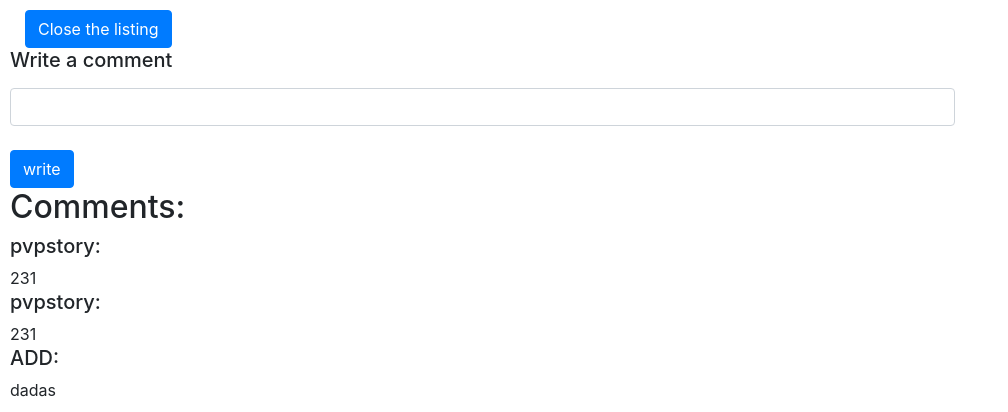
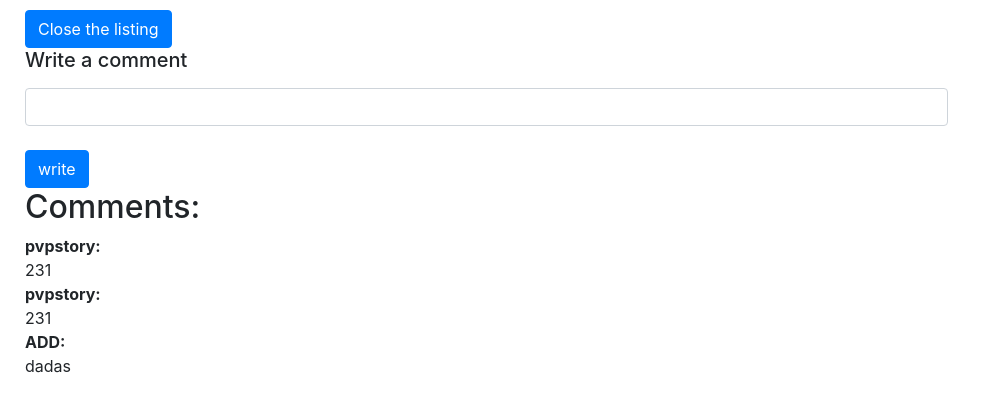
Before and after one commit to pvpstory/Commerce, a Django app: page /listing/11 in a window 1280 px wide. Shown: the part 551-963 px from the top of the page, without its empty margins (0-1008 px from the left). After the commit the page ends 924 px from the top, so only its background shows below. Run offline with Django 3.2, Linux system fonts and the light colour scheme; a user stored in the database is signed in; data comes from the database, SQL or seed files in the repository; both versions use the stored data as it was after the commit; some libraries are stand-ins or nearby versions.

Commit message:
bug fixes

```diff
--- a/auctions/templates/auctions/layout.html
+++ b/auctions/templates/auctions/layout.html
@@ -8,6 +8,8 @@
         <link href="{% static 'auctions/styles.css' %}" rel="stylesheet">
     </head>
     <body>
+
+
         <h1>Auctions</h1>
         <div>
             {% if user.is_authenticated %}
@@ -27,9 +29,7 @@
                 <li>
                     <a class="nav-link" href="{% url 'new_listing' %}">New Listing</a>
                 </li>
-                <li class="nav-item">
-                    <a class="nav-link" href="{% url 'logout' %}">Log Out</a>
-                </li>
+
                 <li class="nav-item">
                     <a class="nav-link" href="{% url 'watchlist' %}">Watchlist</a>
 
@@ -41,6 +41,9 @@
                 <li class="nav-item">
                     <a class="nav-link" href="{% url 'closed' %}"> Recently closed</a>
 
+                </li>
+                 <li class="nav-item">
+                    <a class="nav-link" href="{% url 'logout' %}">Log Out</a>
                 </li>
             {% else %}
                 <li class="nav-item">
--- a/auctions/templates/auctions/listing.html
+++ b/auctions/templates/auctions/listing.html
@@ -74,10 +74,9 @@
         <form action="{% url 'watchlist' %}" method="post">
         <div class="form-group">
             {% csrf_token %}
-            <input type="hidden" name="listing_id" value="{{ listing.id }}">
-            <br>
+            <input type="hidden" name="listing_id" value="{{ listing.id }}"><br>
             <input type="number" id="new_bid" name="new_bid" class="form-control w-25" placeholder="bid"><br>
-            <input type="submit" name="make_a_bid" value="Place bid"class="btn btn-primary">
+            <input type="submit" name="make_a_bid" value="Place bid" class="btn btn-primary">
              </div>
         </form>
 
@@ -91,33 +90,29 @@
                 <input type="submit" name="close_listing" value="Close the listing"class="btn btn-primary">
 
             </form>
-            </div>
+
             {% endif %}
 
         <form action="{% url 'watchlist' %}" method="post">
             {% csrf_token %}
-            <h5>
-            <label for="comment" class="form-label">Write a comment</label>
-                </h5>
+            <h5> <label for="comment" class="form-label">Write a comment</label> </h5>
             <input type="text" id="comment" name="comment" class="form-control w-75"><br>
             <input type="hidden" name="listing_id" value="{{ listing.id }}">
             <input type="submit" name="add_comment" value="write"class="btn btn-primary">
         </form>
         <h2>Comments:</h2>
         {% for comment in comments %}
+                <b>
+    {{ comment.creator.username }}:
+                </b><br>
+         {{ comment.comment }}<br>
 
-
-                <h5>
-    {{ comment.creator.username }}:
-                </h5>
-
-
-         {{ comment.comment }}
 
 
 
 
     {% endfor %}
+         </div>
     {% endif %}
     {% endif %}
 
--- a/auctions/templates/auctions/new_listing.html
+++ b/auctions/templates/auctions/new_listing.html
@@ -23,7 +23,7 @@
             </div>
             <div class="form-group">
                 <label for="image_URL">Image URL:</label>
-                <input type="url" id="image_URL" name="image_URL" class="form-control" required>
+                <input type="url" id="image_URL" name="image_URL" class="form-control">
             </div>
             <button type="submit" class="btn btn-primary">Submit</button>
         </form>
--- a/auctions/views.py
+++ b/auctions/views.py
@@ -4,8 +4,8 @@ from django.http import HttpResponse, HttpResponseRedirect
 from django.shortcuts import render
 from django.urls import reverse
 
-from .models import User
-from auctions.models import listings, watchlist,comments,bids
+
+from auctions.models import listings, watchlist,comments,bids,User
 
 def index(request):
     return render(request, "auctions/index.html", {
@@ -100,12 +100,15 @@ def listing(request, listing_id):
         listing=listings.objects.get(id=listing_id)
         listing.closed=True
         listing.save()
-
+    if request.user.is_authenticated:
+        watchlist_ = watchlist.objects.filter(user=request.user, listing=listing_id)
+    else:
+        watchlist_ = []
     return render(request, "auctions/listing.html",{
         "listing": listings.objects.get(id=listing_id),
         "comments": comments.objects.filter(listing=listing_id),
-        "watchlist": watchlist.objects.filter(user=request.user, listing=listing_id),
-        "bid": bids.objects.get(listing=listing_id)
+        "watchlist": watchlist_,
+        "bid": bids.objects.get(listing=listing_id),
     })
 
 def watchlist_view(request):
@@ -134,7 +137,7 @@ def watchlist_view(request):
                 comment=comment
             )
             new_comment.save()
-            return HttpResponseRedirect(reverse("listing",args=(listing_id)))
+            return HttpResponseRedirect(reverse("listing", args=(listing_id,)))
         if "make_a_bid" in request.POST:
             listing_id = request.POST["listing_id"]
             new_bid = request.POST["new_bid"]
```
Also changed, not shown: db.sqlite3.
